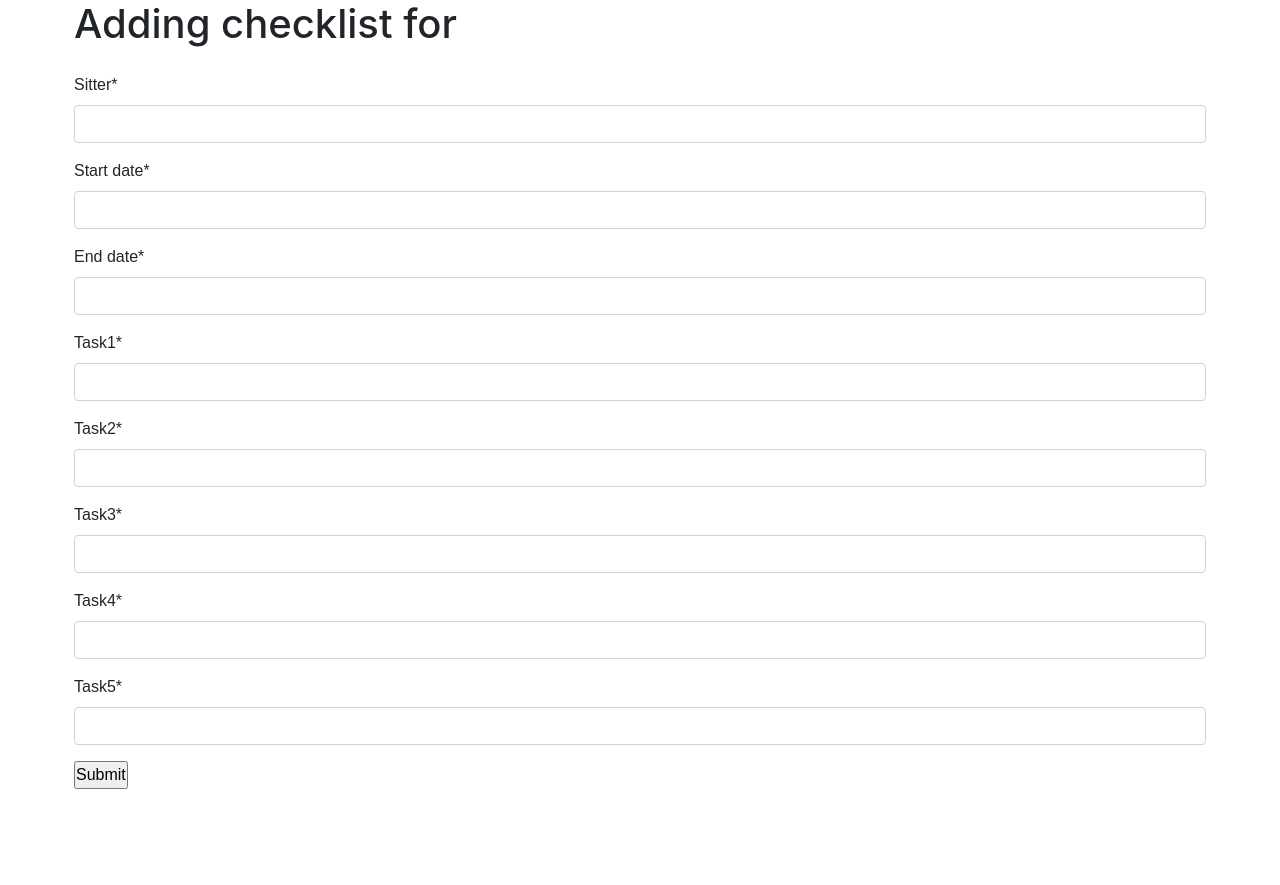
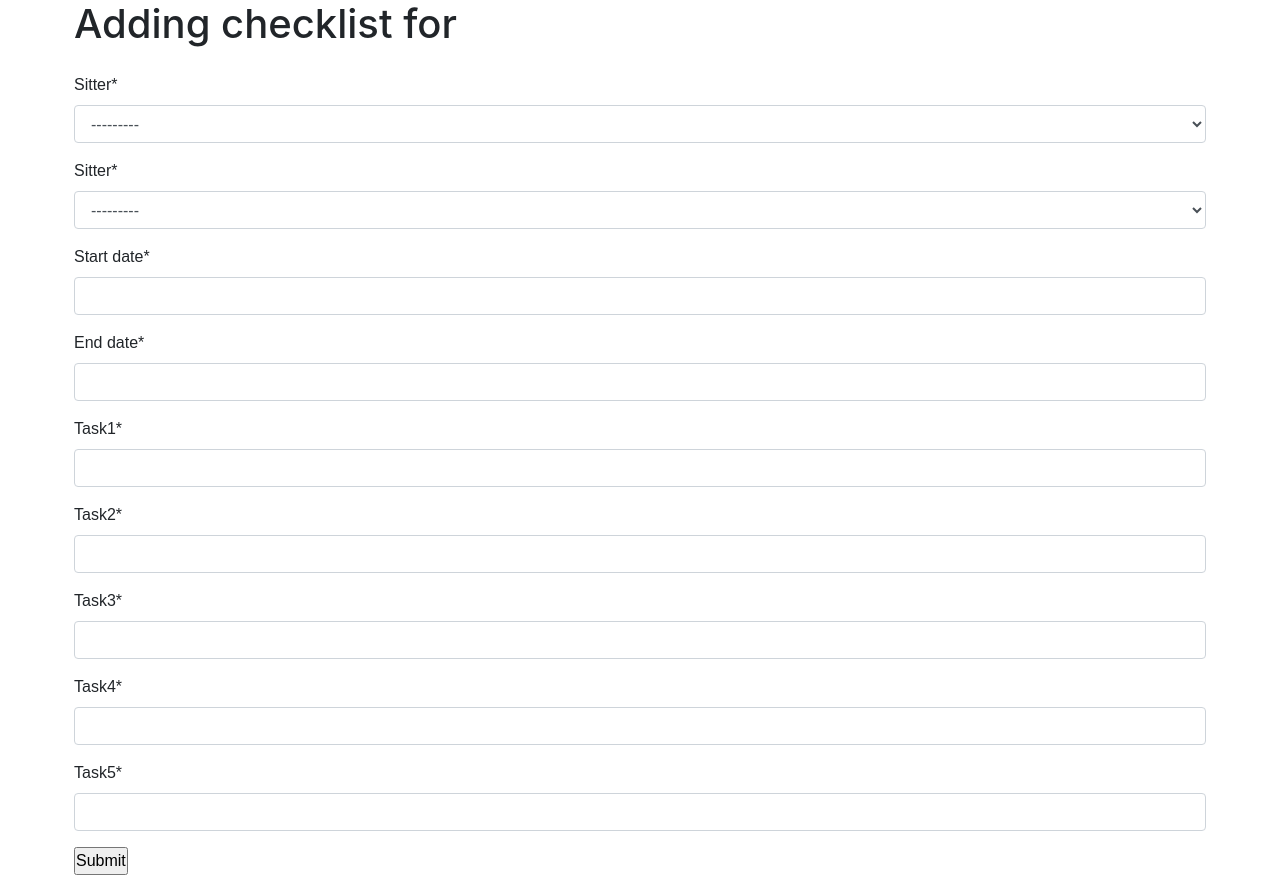
Before and after one commit to pet-pal-project/petpal, a Django app: template templates/add_checklist.html in a window 1280 px wide. Shown: the part 60-945 px from the top of the page. Before the commit the page ends 849 px from the top, so only its background shows below. Run offline with Django 3.2, Linux system fonts and the light colour scheme; the template is opened without the code that fills it: values that come from a table or form of the project are taken from there, others are empty; some libraries are stand-ins or nearby versions.

Commit message:
update checklist form

```diff
--- a/core/forms.py
+++ b/core/forms.py
@@ -7,7 +7,8 @@ import datetime
 from crispy_forms.layout import Layout, Submit, Row, Column
 from functools import partial
 
-
+class UserForm(forms.Form):
+    sitter = forms.ModelChoiceField(queryset=User.objects.all())
 
 
 class SignUpForm(UserCreationForm):
@@ -38,7 +39,8 @@ class ProfileForm(forms.ModelForm):
 
 class ChecklistForm(forms.Form):
     DateInput = partial(forms.DateInput, {'class': 'datepicker'})
-    sitter = forms.CharField(max_length=50)
+    # sitter = forms.CharField(max_length=50)
+    sitter = forms.ModelChoiceField(queryset=User.objects.all())
     start_date = forms.DateField(widget=DateInput())
     end_date = forms.DateField(widget=DateInput())
     task1 = forms.CharField(max_length=300)
--- a/core/views.py
+++ b/core/views.py
@@ -5,7 +5,7 @@ from django.contrib.auth import login, authenticate
 from django.contrib.auth.forms import UserCreationForm
 from django.conf import settings
 from django.core.mail import send_mail
-from core.forms import ProfileUpdateForm, ProfileForm, ChecklistForm, AddAPetForm
+from core.forms import ProfileUpdateForm, ProfileForm, ChecklistForm, AddAPetForm, UserForm
 from django.shortcuts import get_object_or_404
 from django.http import HttpResponseRedirect
 import datetime
@@ -132,6 +132,7 @@ def add_checklist(request, pk):
             return redirect('home')
     else:
         form = ChecklistForm()
+
     return render(request, 'add_checklist.html', {'form': form, 'pet' : pet,})
 
 
--- a/templates/add_checklist.html
+++ b/templates/add_checklist.html
@@ -5,6 +5,7 @@
   <form action="" method="post">
     {% csrf_token %}
     <table>
+    {{ userform|crispy }}
     {{ form|crispy }}
     </table>
     <input type="submit" value="Submit">
```
